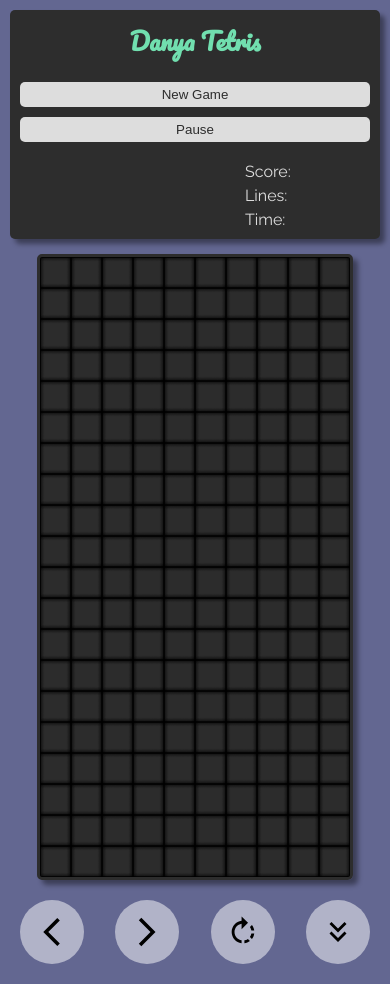
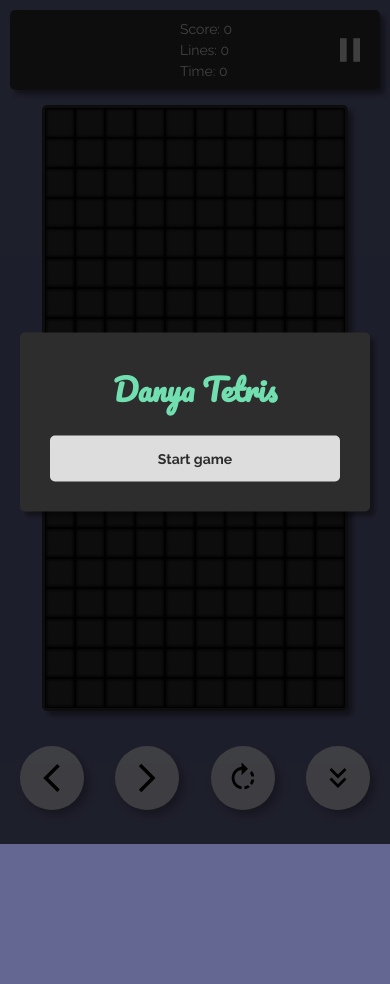
Before and after one commit to danyavol/tetris, a plain HTML site: page index.html in a window 390 px wide. After the commit the page ends 844 px from the top, so only its background shows below. Drawn offline with Linux system fonts and the light colour scheme.

Commit message:
Mobile adaptivity

```diff
--- /dev/null
+++ b/css/buttons.css
@@ -0,0 +1,69 @@
+/************* Menu button *************/
+
+.button {
+    font-family: 'Raleway', sans-serif;
+    font-size: 14px;
+    font-weight: 600;
+    background-color: var(--text-color);
+    color: var(--card-bg-color);
+    border-radius: var(--border-radius);
+    border: none;
+    padding: 5px 10px;
+}
+
+.button.btn-big {
+    padding: 15px 30px;
+}
+
+.button:hover {
+    cursor: pointer;
+    box-shadow: 5px 5px 10px rgba(0, 0, 0, 0.3);
+}
+
+/************* Game control button *************/
+
+.control-btn {
+    border-radius: 50%;
+    padding: 15px;
+    background-color: rgba(255, 255, 255, 0.7);
+    box-shadow: 5px 5px 10px rgba(0, 0, 0, 0.3);
+    transition: background-color .1s, box-shadow .1s;
+    display: flex;
+    align-items: center;
+    justify-content: center;
+    user-select: none;
+}
+
+.control-btn > * {
+    width: 34px;
+    transition: .2s;
+    -webkit-user-drag: none
+}
+
+.control-btn:active {
+    background-color: rgba(255, 255, 255, 0.5);
+    box-shadow: none;
+}
+
+/************* Pause button *************/
+
+.mobile-pause {
+    height: 40px;
+    display: none;
+}
+
+.mobile-pause svg {
+    width: 40px;
+    height: 40px;
+    fill: rgb(255, 255, 255, 0.8);
+}
+
+.mobile-pause svg:active {
+    fill: rgb(255, 255, 255, 0.6);
+}
+
+@media only screen and (max-width: 600px) {
+    .mobile-pause {
+        display: block;
+    }
+}
--- /dev/null
+++ b/css/common.css
@@ -0,0 +1,34 @@
+:root {
+    --bg-color: #636791;
+    --text-color: #dddddd;
+    --card-bg-color: #2d2d2d;
+    --primary-color: #71dfaf;
+    --border-radius: 5px;
+}
+
+body {
+    font-family: 'Raleway', sans-serif;
+    font-size: 14px;
+    margin: 0;
+    background-color: var(--bg-color);
+    color: var(--text-color);
+}
+
+.container {
+    display: flex;
+    justify-content: center;
+    margin: 10px;
+    align-items: flex-start;
+    height: calc(100vh - 20px);
+}
+
+.d-none {
+    display: none;
+}
+
+@media only screen and (max-width: 600px) {
+    .container {
+        flex-direction: column;
+        align-items: stretch;
+    }
+}
--- a/css/default.css
+++ /dev/null
@@ -1,40 +0,0 @@
-:root {
-    --bg-color: #636791;
-    --text-color: #dddddd;
-    --card-bg-color: #2d2d2d;
-    --primary-color: #71dfaf;
-    --border-radius: 5px;
-}
-
-body {
-    font-family: 'Raleway', sans-serif;
-    margin: 0;
-    background-color: var(--bg-color);
-    color: var(--text-color);
-}
-
-.button {
-    background-color: var(--text-color);
-    color: var(--card-bg-color);
-    border-radius: var(--border-radius);
-    border: none;
-    padding: 5px 10px;
-}
-
-.button:hover {
-    cursor: pointer;
-    box-shadow: 5px 5px 10px rgba(0, 0, 0, 0.3);
-}
-
-.control-btn {
-    border-radius: 50%;
-    padding: 15px;
-    background: rgba(255, 255, 255, 0.5);
-    display: flex;
-    align-items: center;
-    justify-content: center;
-}
-
-.control-btn > * {
-    width: 34px;
-}
--- a/css/fonts.css
+++ b/css/fonts.css
@@ -7,3 +7,9 @@
     font-family: "Raleway";
     src: url("../fonts/Raleway-Regular.ttf");
 }
+
+@font-face {
+    font-family: "Raleway";
+    font-weight: 600;
+    src: url("../fonts/Raleway-Bold.ttf");
+}
--- a/css/spinner.css
+++ b/css/spinner.css
@@ -1,12 +1,12 @@
 .spinner-wrapper {
     opacity: 1;
+    transition: opacity 0.4s;
     position: fixed;
     background-color: var(--bg-color);
     width: 100%;
     height: 100%;
     top: 0;
     left: 0;
-    transition: opacity 0.4s;
 }
 
 .spinner-wrapper.hidden {
--- a/css/styles.css
+++ b/css/styles.css
@@ -1,15 +1,14 @@
-.container {
-    display: flex;
-    justify-content: center;
-    margin: 10px;
-    align-items: flex-start;
-}
+/************* Info section *************/
 
-.title {
+.title, .mobile-title {
     color: var(--primary-color);
     font-family: 'Pacifico', 'Raleway', sans-serif;
     text-align: center;
     margin: 0;
+}
+
+.mobile-title {
+    font-size: 30px;
 }
 
 .info-section {
@@ -24,11 +23,85 @@
     margin-bottom: 20px;
 }
 
-.menu {
+.btn-menu, .mobile-btn-menu {
     display: flex;
     flex-direction: column;
     gap: 10px;
 }
+#next-piece {
+    position: relative;
+    margin: auto;
+    margin-bottom: 20px;
+}
+
+.stats >*:not(:last-child) {
+    margin-bottom: 5px;
+}
+
+.mobile-menu-wrapper {
+    opacity: 1;
+    transition: opacity 0.4s;
+    width: 100vw;
+    height: 100vh;
+    top: 0;
+    left: 0;
+    position: fixed;
+    background-color: rgba(0, 0, 0, 0.7);
+}
+
+.mobile-menu-wrapper.hidden {
+    opacity: 0;
+    visibility: hidden;
+    transition: opacity .4s, visibility 0s .4s;
+}
+
+.mobile-menu {
+    background-color: var(--card-bg-color);
+    border-radius: var(--border-radius);
+    box-shadow: 5px 5px 5px rgb(0, 0, 0, 0.4);
+    position: absolute;
+    top: 50%;
+    left: 50%;
+    transform: translate(-50%, -50%);
+    width: calc(100vw - 40px);
+    padding: 30px;
+    box-sizing: border-box;
+}
+
+.mobile-menu > *:not(:last-child) {
+    margin-bottom: 20px;
+}
+
+@media only screen and (max-width: 600px) {
+    .info-section {
+        margin-right: 0;
+        margin-bottom: 15px;
+        padding: 10px;
+    }
+
+    .title {
+        display: none;
+    }
+
+    .btn-menu {
+        display: none;
+    }
+
+    #next-piece {
+        margin: auto;
+    }
+
+    .stats {
+        flex-basis: 150px;
+    }
+
+    .game-info-section {
+        display: flex;
+        align-items: center;
+    }
+}
+
+/************* Game field *************/
 
 #game-field {
     background-image: url('../img/empty.png');
@@ -40,51 +113,19 @@
     box-shadow: 5px 5px 5px rgb(0, 0, 0, 0.4);
 }
 
+.piece {
+    position: absolute;
+}
+
 .buttons-section {
     display: none;
     justify-content: space-between;
     height: 64px;
-}
-
-#next-piece {
-    position: relative;
-    margin: auto;
-    margin-bottom: 20px;
-}
-
-.piece {
-    position: absolute;
-}
-
-.stats >*:not(:last-child) {
-    margin-bottom: 5px;
+    flex-grow: 1;
+    align-items: center;
 }
 
 @media only screen and (max-width: 600px) {
-    .container {
-        flex-direction: column;
-        align-items: stretch;
-    }
-
-    .game-info-section {
-        display: flex;
-        align-items: center;
-    }
-
-    #next-piece {
-        margin: auto;
-    }
-
-    .stats {
-        flex-basis: 125px;
-    }
-
-    .info-section {
-        margin-right: 0;
-        margin-bottom: 15px;
-        padding: 10px;
-    }
-
     #game-field {
         margin: auto;
     }
--- a/index.html
+++ b/index.html
@@ -1,13 +1,14 @@
 <!DOCTYPE html>
-<html lang="ru">
+<html lang="en">
 <head>
     <meta charset="UTF-8">
     <meta http-equiv="X-UA-Compatible" content="IE=edge">
     <meta name="viewport" content="width=device-width, initial-scale=1.0">
     <link rel="shortcut icon" href="favicon.ico" type="image/x-icon">
-    <link rel="stylesheet" href="css/default.css">
+    <link rel="stylesheet" href="css/common.css">
     <link rel="stylesheet" href="css/spinner.css">
     <link rel="stylesheet" href="css/fonts.css">
+    <link rel="stylesheet" href="css/buttons.css">
     <link rel="stylesheet" href="css/styles.css">
     <title>Danya Tetris</title>
 </head>
@@ -16,16 +17,21 @@
     <div class="container">
         <div class="info-section">
             <h2 class="title">Danya Tetris</h2>
-            <div class="menu">
-                <button class="button" id="new-game-btn">New Game</button>
-                <button class="button" id="pause-btn">Pause</button>
+            <div class="btn-menu">
+                <button class="button game-control-btn">Start game</button>
+                <button class="button restart-btn d-none">Restart game</button>
             </div>
             <div class="game-info-section">
                 <div id="next-piece"></div>
                 <div class="stats">
-                    <div>Score: <span id="stats-scrore"></span></div>
-                    <div>Lines: <span id="stats-lines"></span></div>
-                    <div>Time: <span id="stats-time"></span></div>
+                    <div>Score: <span id="stats-scrore">0</span></div>
+                    <div>Lines: <span id="stats-lines">0</span></div>
+                    <div>Time: <span id="stats-time">0</span></div>
+                </div>
+                <div class="mobile-pause">
+                    <svg xmlns="http://www.w3.org/2000/svg" height="24px" viewBox="0 0 24 24" width="24px">
+                        <path d="M0 0h24v24H0V0z" fill="none"/><path d="M6 19h4V5H6v14zm8-14v14h4V5h-4z"/>
+                    </svg>
                 </div>
             </div>
         </div>
@@ -33,20 +39,30 @@
         <div id="game-field"></div>
 
         <div class="buttons-section">
-            <div class="control-btn">
+            <div class="control-btn" id="control-btn-left">
                 <img src="icons/left-arrow.svg">
             </div>
-            <div class="control-btn">
+            <div class="control-btn" id="control-btn-right">
                 <img src="icons/right-arrow.svg">
             </div>
-            <div class="control-btn">
+            <div class="control-btn" id="control-btn-rotate">
                 <img src="icons/rotate.svg">
             </div>
-            <div class="control-btn">
+            <div class="control-btn" id="control-btn-down">
                 <img src="icons/down-arrow.svg">
             </div>
         </div>
 
+    </div>
+
+    <div class="mobile-menu-wrapper hidden" id="mobile-menu">
+        <div class="mobile-menu">
+            <h2 class="mobile-title">Danya Tetris</h2>
+            <div class="mobile-btn-menu">
+                <button class="button btn-big game-control-btn">Start game</button>
+                <button class="button btn-big restart-btn d-none">Restart game</button>
+            </div>
+        </div>
     </div>
 
     <div class="spinner-wrapper" id="loader">
@@ -61,5 +77,6 @@
     <script src="js/game-map.js"></script>
     <script src="js/figures.js"></script>
     <script src="js/index.js"></script>
+    <script src="js/event-binding.js"></script>
 </body>
 </html>
--- a/js/constants.js
+++ b/js/constants.js
@@ -4,9 +4,11 @@ const FIELD_HEIGHT = 20;
 const CELL_SIZE = getCellSize();
 
 function getCellSize() {
+    const max_size = (document.documentElement.clientWidth - 26) / FIELD_WIDTH;
     if (document.documentElement.clientWidth < 600) {
         // Mobile
-        return ((document.documentElement.clientHeight - 20 - 200) / FIELD_HEIGHT).toFixed();
+        const size = Math.floor( (document.documentElement.clientHeight - 155) / (FIELD_HEIGHT + 2) )-1;
+        return size > max_size ? max_size : size;
     }
-    return ((document.documentElement.clientHeight - 20) / FIELD_HEIGHT).toFixed();
+    return Math.floor( (document.documentElement.clientHeight - 20) / FIELD_HEIGHT );
 }
--- /dev/null
+++ b/js/event-binding.js
@@ -0,0 +1,75 @@
+if (document.documentElement.clientWidth < 600) {
+    document.getElementById('mobile-menu').classList.remove('hidden');
+}
+
+/*************** Game controls ***************/
+
+document.addEventListener('keydown', (e) => {
+    if (!Game.paused && Game.currentFigure)
+        switch (e.code) {
+            case 'ArrowUp':
+                Game.currentFigure.rotate();
+                break;
+            case 'ArrowRight':
+                Game.currentFigure.moveRight();
+                break;
+            case 'ArrowLeft':
+                Game.currentFigure.moveLeft();
+                break;
+            case 'ArrowDown':
+
+                break;
+        }
+});
+
+document.getElementById('control-btn-left').addEventListener('click', () => {
+    if (!Game.paused && Game.currentFigure) Game.currentFigure.moveLeft();
+});
+
+document.getElementById('control-btn-right').addEventListener('click', () => {
+    if (!Game.paused && Game.currentFigure) Game.currentFigure.moveRight();
+});
+
+document.getElementById('control-btn-rotate').addEventListener('click', () => {
+    if (!Game.paused && Game.currentFigure) Game.currentFigure.rotate();
+});
+
+document.getElementById('control-btn-down').addEventListener('click', () => {
+
+});
+
+/*************** Game state ***************/
+
+document.querySelectorAll('.game-control-btn, .mobile-pause').forEach(elem => elem.addEventListener('click', () => {
+    if (Game.paused) {
+        document.querySelectorAll('.game-control-btn').forEach(elem => elem.innerText = 'Pause');
+        document.getElementById('mobile-menu').classList.add('hidden');
+
+        if (document.documentElement.clientWidth < 600) setTimeout(() => Game.start(), 400);
+        else Game.start();
+    } else {
+        document.querySelectorAll('.game-control-btn').forEach(elem => elem.innerText = 'Resume');
+
+        if (document.documentElement.clientWidth < 600)
+            document.getElementById('mobile-menu').classList.remove('hidden');
+
+        Game.pause();
+    }
+
+    if (Game.started) {
+        document.querySelectorAll('.restart-btn').forEach(elem => elem.classList.remove('d-none'));
+    } else {
+        document.querySelectorAll('.restart-btn').forEach(elem => elem.classList.add('d-none'));
+    }
+}));
+
+document.querySelectorAll('.restart-btn').forEach(elem => elem.addEventListener('click', () => {
+    if (Game.paused)
+        document.querySelectorAll('.game-control-btn').forEach(elem => elem.innerText = 'Pause');
+
+    document.getElementById('mobile-menu').classList.add('hidden');
+    Game.reset();
+
+    if (document.documentElement.clientWidth < 600) setTimeout(() => Game.start(), 400);
+    else Game.start();
+}));
--- a/js/figures.js
+++ b/js/figures.js
@@ -93,7 +93,7 @@ class BasicPiece {
 }
 
 function randomInteger(min, max) {
-    const rand = min + Math.random() * (max - min);
+    const rand = min + Math.random() * (max + 1 - min);
     return Math.floor(rand);
 }
 
--- a/js/index.js
+++ b/js/index.js
@@ -3,11 +3,12 @@ nextPieceElement.style.height = `${CELL_SIZE*2}px`;
 nextPieceElement.style.width = `${CELL_SIZE*4}px`;
 
 const Game = {
+    started: false,
     paused: true,
     fieldElement: document.querySelector('#game-field'),
     map: new GameMap(),
     gameInterval: null,
-    currentSpeed: 1,
+    currentSpeed: 1.25,
     currentFigure: null,
     _nextFigureNumber: null,
     set nextFigure(number) {
@@ -19,12 +20,21 @@ const Game = {
         return this._nextFigureNumber;
     },
     start() {
+        this.started = true;
         this.paused = false;
+        step();
         this.gameInterval = setInterval(step, 1000/this.currentSpeed);
     },
-    stop() {
+    pause() {
         this.paused = true;
         clearInterval(this.gameInterval);
+    },
+    reset() {
+        this.pause();
+        this.started = false;
+        this.currentFigure = null;
+        this._nextFigureNumber = null;
+        this.currentSpeed = 1;
     },
     updateNextFigure() {
 
@@ -43,37 +53,6 @@ Game.fieldElement.style = `
 
 
 
-
-
-
-
-document.addEventListener('keydown', (e) => {
-    if (!Game.paused && Game.currentFigure)
-        switch (e.code) {
-            case 'ArrowUp':
-                Game.currentFigure.rotate();
-                break;
-            case 'ArrowRight':
-                Game.currentFigure.moveRight();
-                break;
-            case 'ArrowLeft':
-                Game.currentFigure.moveLeft();
-                break;
-            case 'ArrowDown':
-                break;
-            case 'Space':
-                break;
-        }
-});
-
-document.getElementById('new-game-btn').addEventListener('click', () => {
-    Game.start();
-});
-
-document.getElementById('pause-btn').addEventListener('click', () => {
-    Game.stop();
-});
-
 function step() {
     if (!Game.currentFigure && !Game.nextFigureNumber) {
         // Very first step
@@ -89,7 +68,3 @@ function step() {
 
     }
 }
-
-function getRandomFigure(...args) {
-
-}
```
Also changed, not shown: fonts/Raleway-Bold.ttf (added).
